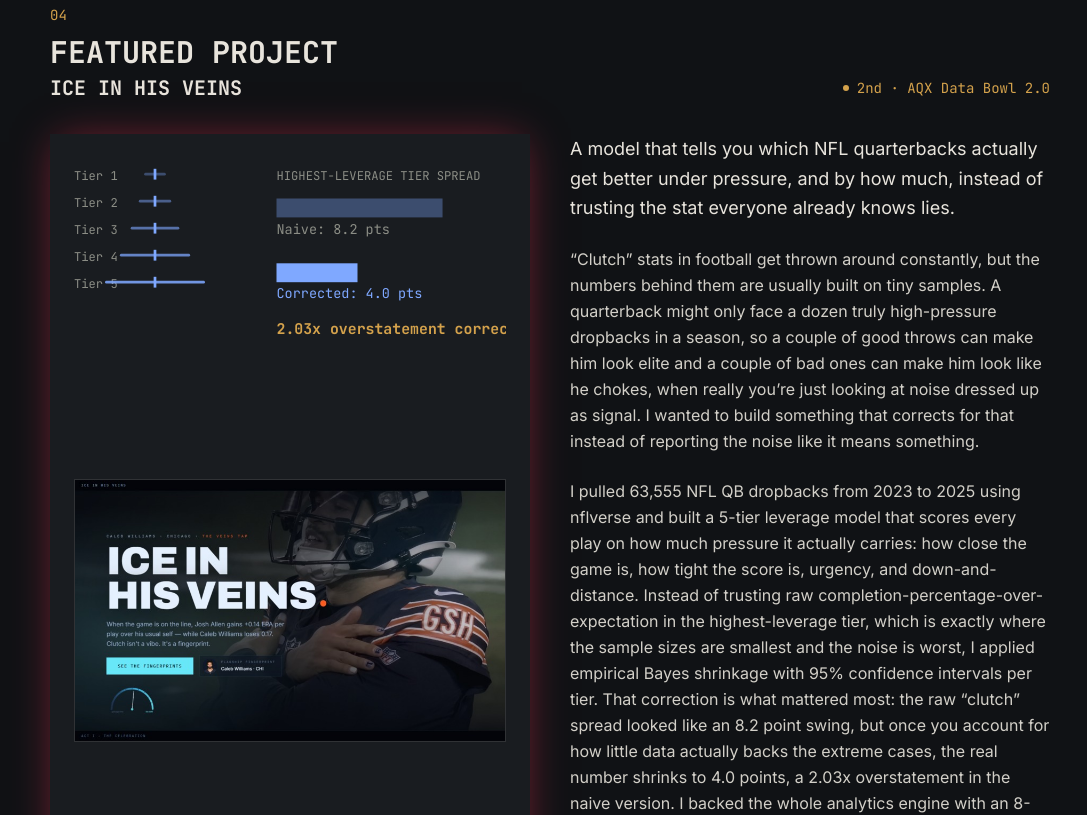
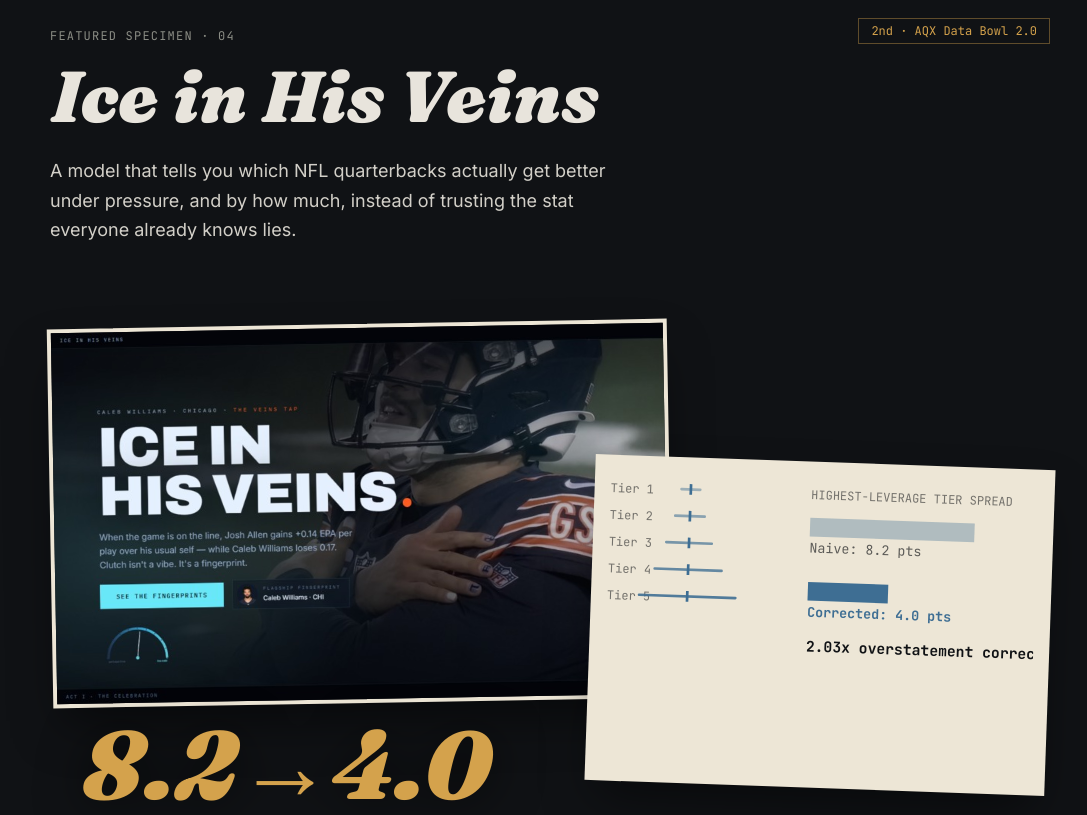
Before and after one commit to Sithranjan-Suresh/portfolio, a React (Vite) app: page / in a window 1280 px wide. Shown: the part 3100-3915 px from the top of the page, without its empty margins (142-1229 px from the left). Built offline with nearby package versions, Linux system fonts and the light colour scheme.

Commit message:
Rebuild Featured Project as pinboard collage with huge pull-quote correction numbers

```diff
--- a/src/components/ConfidenceChart.jsx
+++ b/src/components/ConfidenceChart.jsx
@@ -1,6 +1,7 @@
 // Leverage-tier confidence widening: illustrates that higher-leverage tiers
 // carry smaller samples and therefore wider confidence intervals, which is
 // exactly what the empirical Bayes shrinkage in Ice in His Veins corrects for.
+// Colors are tuned for the cream "paper" specimen card this sits on.
 const tiers = [
   { label: 'Tier 1', ciWidth: 14 },
   { label: 'Tier 2', ciWidth: 22 },
@@ -12,6 +13,8 @@ const tiers = [
 const naive = 8.2
 const corrected = 4.0
 const maxValue = 10
+const ink = '#101215'
+const measure = '#3E6E93'
 
 function ConfidenceChart() {
   return (
@@ -37,7 +40,7 @@ function ConfidenceChart() {
           const cx = 60
           return (
             <g key={tier.label}>
-              <text x="0" y={y + 4} className="fill-muted" fontFamily="JetBrains Mono, monospace" fontSize="9">
+              <text x="0" y={y + 4} fill={ink} opacity="0.55" fontFamily="JetBrains Mono, monospace" fontSize="9">
                 {tier.label}
               </text>
               <line
@@ -45,35 +48,35 @@ function ConfidenceChart() {
                 x2={cx + tier.ciWidth / 2}
                 y1={y}
                 y2={y}
-                stroke="#7FA8FF"
+                stroke={measure}
                 strokeWidth="2"
                 strokeLinecap="round"
-                opacity={0.35 + i * 0.13}
+                opacity={0.45 + i * 0.11}
               />
-              <line x1={cx} x2={cx} y1={y - 4} y2={y + 4} stroke="#7FA8FF" strokeWidth="2" />
+              <line x1={cx} x2={cx} y1={y - 4} y2={y + 4} stroke={measure} strokeWidth="2" />
             </g>
           )
         })}
 
         {/* Naive vs corrected comparison */}
         <g transform="translate(150, 10)">
-          <text x="0" y="6" className="fill-muted" fontFamily="JetBrains Mono, monospace" fontSize="9">
+          <text x="0" y="6" fill={ink} opacity="0.55" fontFamily="JetBrains Mono, monospace" fontSize="9">
             HIGHEST-LEVERAGE TIER SPREAD
           </text>
 
           {/* Naive bar */}
-          <rect x="0" y="20" width={(naive / maxValue) * 150} height="14" fill="#7FA8FF" opacity="0.35" />
-          <text x="0" y="46" fontFamily="JetBrains Mono, monospace" fontSize="10" className="fill-muted">
+          <rect x="0" y="20" width={(naive / maxValue) * 150} height="14" fill={measure} opacity="0.35" />
+          <text x="0" y="46" fill={ink} opacity="0.65" fontFamily="JetBrains Mono, monospace" fontSize="10">
             Naive: 8.2 pts
           </text>
 
           {/* Corrected bar */}
-          <rect x="0" y="68" width={(corrected / maxValue) * 150} height="14" fill="#7FA8FF" />
-          <text x="0" y="94" fontFamily="JetBrains Mono, monospace" fontSize="10" fill="#7FA8FF">
+          <rect x="0" y="68" width={(corrected / maxValue) * 150} height="14" fill={measure} />
+          <text x="0" y="94" fill={measure} fontFamily="JetBrains Mono, monospace" fontSize="10" fontWeight="700">
             Corrected: 4.0 pts
           </text>
 
-          <text x="0" y="120" fontFamily="JetBrains Mono, monospace" fontSize="11" className="fill-brass" fontWeight="700">
+          <text x="0" y="120" fill={ink} fontFamily="JetBrains Mono, monospace" fontSize="11" fontWeight="700">
             2.03x overstatement corrected
           </text>
         </g>
--- a/src/sections/FeaturedProject.jsx
+++ b/src/sections/FeaturedProject.jsx
@@ -1,83 +1,55 @@
-import { useEffect, useRef, useState } from 'react'
 import ConfidenceChart from '../components/ConfidenceChart'
 import dashboardScreenshot from '../assets/ice-in-his-veins-dashboard.png'
-import ScanReveal from '../components/ScanReveal'
-import LockReveal from '../components/LockReveal'
-import { gsap, prefersReducedMotion } from '../lib/gsap'
+import FadeIn from '../components/FadeIn'
 
 const stackTags = ['Python', 'nflverse', 'empirical Bayes', 'pytest', 'React', 'Vite', 'Vercel']
 
 function FeaturedProject() {
-  const panelRef = useRef(null)
-  const [locked, setLocked] = useState(false)
-
-  useEffect(() => {
-    const panel = panelRef.current
-    if (!panel) return
-
-    if (prefersReducedMotion()) {
-      setLocked(true)
-      return
-    }
-
-    gsap.set(panel, { opacity: 0, scale: 0.88 })
-
-    const tween = gsap.to(panel, {
-      opacity: 1,
-      scale: 1,
-      duration: 0.7,
-      ease: 'back.out(2)',
-      scrollTrigger: { trigger: panel, start: 'top 78%' },
-      onComplete: () => setLocked(true),
-    })
-
-    return () => {
-      tween.scrollTrigger?.kill()
-      tween.kill()
-    }
-  }, [])
-
   return (
-    <section id="featured-project" className="py-24">
-      <span className="font-mono text-brass text-sm">04</span>
-      <h2 className="font-mono font-bold text-2xl sm:text-3xl mt-2 mb-1">FEATURED PROJECT</h2>
-
-      <div className="flex flex-wrap items-center justify-between gap-2 mb-8">
-        <LockReveal as="h3" className="font-mono font-bold text-xl">ICE IN HIS VEINS</LockReveal>
-        <span className="font-mono text-sm flex items-center gap-2">
-          <span
-            className={`h-1.5 w-1.5 rounded-full bg-brass transition-opacity duration-500 ${locked ? 'opacity-100' : 'opacity-0'}`}
-          />
-          <span className="text-brass">2nd &middot; AQX Data Bowl 2.0</span>
+    <section id="featured-project" className="py-28">
+      <div className="flex flex-wrap items-end justify-between gap-4 mb-4">
+        <p className="font-mono text-xs text-muted uppercase tracking-widest">
+          Featured specimen &middot; 04
+        </p>
+        <span className="font-mono text-xs text-brass border border-brass/40 px-3 py-1">
+          2nd &middot; AQX Data Bowl 2.0
         </span>
       </div>
 
-      <div className="grid grid-cols-1 lg:grid-cols-2 gap-10">
-        <div
-          ref={panelRef}
-          className={`order-1 bg-panel p-6 flex flex-col gap-6 transition-shadow duration-700 ${
-            locked ? 'shadow-[0_0_40px_-8px_rgba(255,51,85,0.5)]' : ''
-          }`}
-        >
-          <ConfidenceChart />
+      <h2 className="font-display italic font-black text-5xl sm:text-7xl leading-[0.95] max-w-3xl">
+        Ice in His Veins
+      </h2>
+      <p className="text-lg text-primary/90 mt-6 max-w-xl leading-relaxed">
+        A model that tells you which NFL quarterbacks actually get better under
+        pressure, and by how much, instead of trusting the stat everyone already
+        knows lies.
+      </p>
+
+      {/* Pinboard collage */}
+      <FadeIn as="div" className="relative mt-16 mb-16 h-[420px] sm:h-[480px]">
+        <div className="absolute left-0 top-4 w-[70%] sm:w-[62%] -rotate-1">
           <a href="https://iceinhisveins.vercel.app/" target="_blank" rel="noreferrer">
             <img
               src={dashboardScreenshot}
               alt="Ice in His Veins live dashboard, showing the confidence-band correction for Caleb Williams and Josh Allen"
               loading="lazy"
-              className="w-full h-auto border border-muted/20 hover:border-brass transition-colors motion-reduce:transition-none"
+              className="w-full h-auto border-4 border-paper shadow-2xl shadow-black/50 hover:rotate-0 transition-transform motion-reduce:transition-none"
             />
           </a>
         </div>
 
-        <ScanReveal as="div" className="order-2">
-          <p className="text-lg leading-relaxed">
-            A model that tells you which NFL quarterbacks actually get better under
-            pressure, and by how much, instead of trusting the stat everyone already
-            knows lies.
-          </p>
+        <div className="absolute right-0 bottom-0 w-[62%] sm:w-[46%] rotate-2 bg-paper text-canvas p-4 shadow-2xl shadow-black/50 hover:rotate-0 transition-transform motion-reduce:transition-none">
+          <ConfidenceChart />
+        </div>
 
-          <p className="mt-6 text-primary/90 leading-relaxed">
+        <p className="absolute -left-2 sm:left-8 bottom-0 sm:-bottom-6 font-display italic font-black text-6xl sm:text-8xl text-brass leading-none pointer-events-none drop-shadow-[0_4px_24px_rgba(0,0,0,0.6)]">
+          8.2&rarr;4.0
+        </p>
+      </FadeIn>
+
+      <div className="grid grid-cols-1 lg:grid-cols-12 gap-10 mt-20">
+        <div className="lg:col-span-7">
+          <p className="text-primary/90 leading-relaxed">
             &ldquo;Clutch&rdquo; stats in football get thrown around constantly, but the
             numbers behind them are usually built on tiny samples. A quarterback might
             only face a dozen truly high-pressure dropbacks in a season, so a couple of
@@ -103,8 +75,11 @@ function FeaturedProject() {
             on Vercel with zero runtime dependencies so someone could actually explore
             the results themselves instead of just reading a write-up.
           </p>
+        </div>
 
-          <div className="flex flex-wrap gap-2 mt-6 font-mono text-xs">
+        <div className="lg:col-span-5">
+          <p className="font-mono text-xs text-muted uppercase tracking-wide mb-3">Stack</p>
+          <div className="flex flex-wrap gap-2 font-mono text-xs">
             {stackTags.map((tag) => (
               <span key={tag} className="text-muted border border-muted/30 px-2 py-1">
                 {tag}
@@ -112,14 +87,14 @@ function FeaturedProject() {
             ))}
           </div>
 
-          <div className="flex flex-wrap gap-6 mt-6 font-mono text-sm">
+          <div className="flex flex-col items-start gap-3 mt-8 font-mono text-sm">
             <a
               href="https://iceinhisveins.vercel.app/"
               target="_blank"
               rel="noreferrer"
               className="text-measure hover:underline"
             >
-              View dashboard
+              View dashboard &rarr;
             </a>
             <a
               href="https://github.com/Sithranjan-Suresh/ice-in-his-veins"
@@ -127,10 +102,10 @@ function FeaturedProject() {
               rel="noreferrer"
               className="text-measure hover:underline"
             >
-              View on GitHub
+              View on GitHub &rarr;
             </a>
           </div>
-        </ScanReveal>
+        </div>
       </div>
     </section>
   )
```
